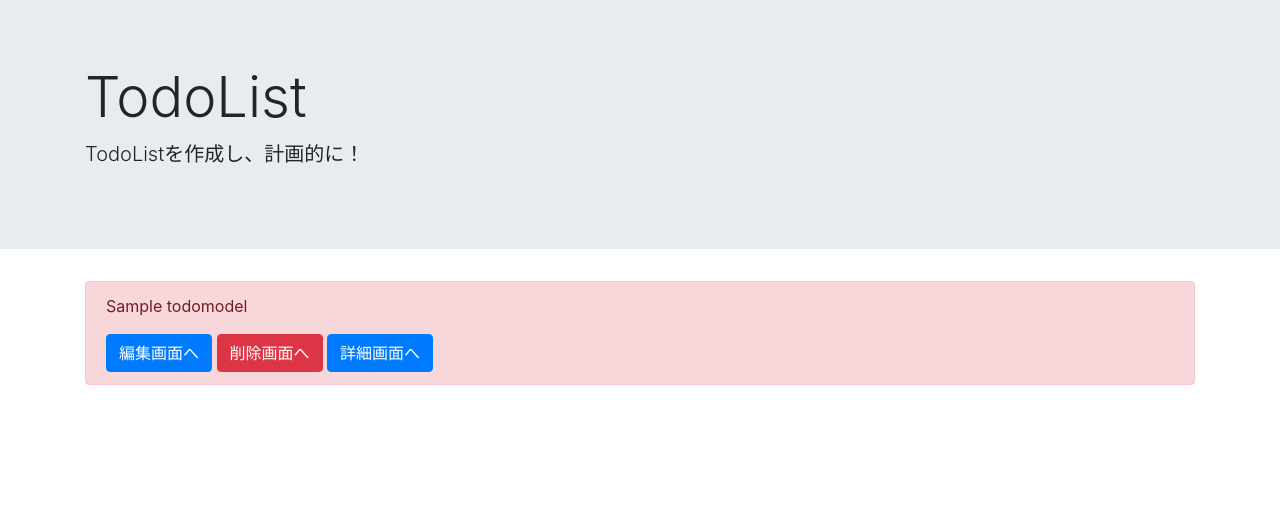
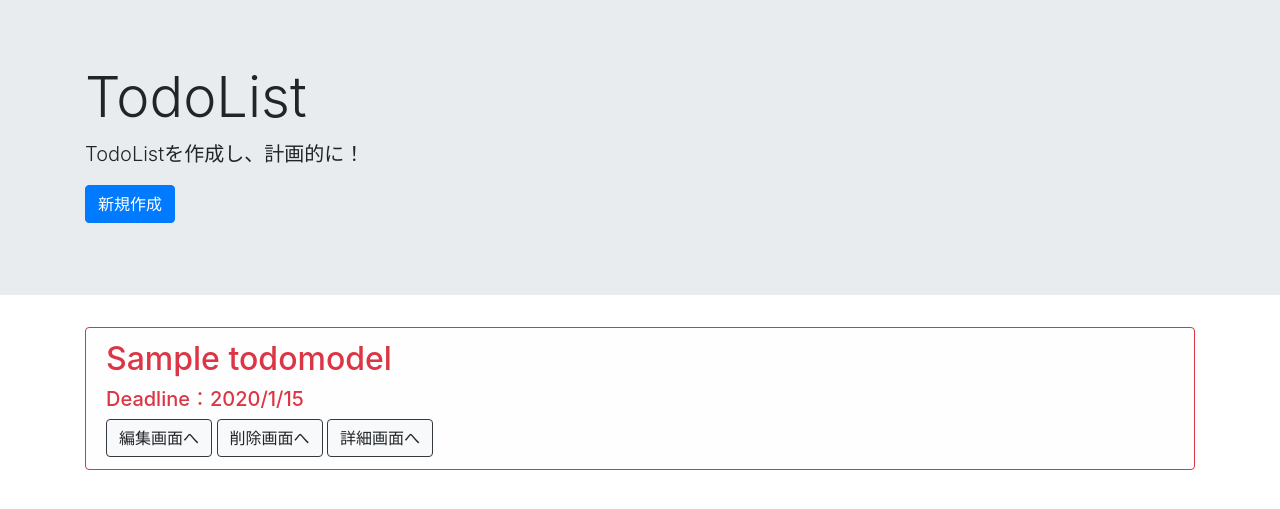
Before and after one commit to Chiho99/todo_app_django, a Django app: page /list/ in a window 1280 px wide. Shown: the top 509 px of the page. Run offline with Django 3.2, Linux system fonts and the light colour scheme; tables that the repository leaves empty hold one stand-in row (Sample ...); some libraries are stand-ins or nearby versions.

Commit message:
update frontend

```diff
--- a/templates/base.html
+++ b/templates/base.html
@@ -7,7 +7,8 @@
 
     <!-- Bootstrap CSS -->
     <link rel="stylesheet" href="https://stackpath.bootstrapcdn.com/bootstrap/4.5.0/css/bootstrap.min.css" integrity="sha384-9aIt2nRpC12Uk9gS9baDl411NQApFmC26EwAOH8WgZl5MYYxFfc+NcPb1dKGj7Sk" crossorigin="anonymous">
-
+    {% load static %}
+    <link rel="stylesheet" type="text/css" href="{% static 'main.css' %}">
     <title>To Do App</title>
   </head>
   <body>
--- a/templates/delete.html
+++ b/templates/delete.html
@@ -3,6 +3,7 @@
 {% block content %}
 <form action='' method='POST'>
 {% csrf_token %}
+<p class="check_delete">本当に削除しますか？</p>
 <input type='submit' value='delete'>
 </form>
 {% endblock content %}
--- a/templates/list.html
+++ b/templates/list.html
@@ -1,10 +1,11 @@
 {% extends 'base.html' %}
 
 {% block header %}
-<div class="jumbotron jumbotron-fluid">
+<div class="jumbotron jumbotron-fluid div_top">
   <div class="container">
     <h1 class="display-4">TodoList</h1>
     <p class="lead">TodoListを作成し、計画的に！</p>
+    <a href="{% url 'create' %}" class="btn btn-primary mb-2" tabindex="-1" role="button" aria-disabled="true">新規作成</a>
   </div>
 </div>
 {% endblock header %}
@@ -12,11 +13,14 @@
 {% block content %}
 <div class="container">
     {% for item in object_list %}
-    <div class="alert alert-{{ item.priority }}" role="alert">
-        <p>{{ item.title }}</p>
-        <a href="{% url 'update' item.pk %}" class="btn btn-primary" tabindex="-1" role="button" aria-disabled="true">編集画面へ</a>
-        <a href="{% url 'delete' item.pk %}" class="btn btn-danger" tabindex="-1" role="button" aria-disabled="true">削除画面へ</a>
-        <a href="{% url 'detail' item.pk %}" class="btn btn-primary" tabindex="-1" role="button" aria-disabled="true">詳細画面へ</a>
+    <div class="alert alert-light border-{{ item.priority }} text-{{ item.priority }} border_weight" role="alert">
+        <div>
+          <h2>{{ item.title }}</h2>
+          <h5>Deadline：{{item.duedate | date:"o/n/j" }}</h5>
+        </div>
+        <a href="{% url 'update' item.pk %}" class="btn btn-light border-dark" tabindex="-1" role="button" aria-disabled="true">編集画面へ</a>
+        <a href="{% url 'delete' item.pk %}" class="btn btn-light border-dark" tabindex="-1" role="button" aria-disabled="true">削除画面へ</a>
+        <a href="{% url 'detail' item.pk %}" class="btn btn-light border-dark" tabindex="-1" role="button" aria-disabled="true">詳細画面へ</a>
     </div>
     {% comment %} <div class="alert alert-success" role="alert">
         {{ item.memo }}
--- a/todo/models.py
+++ b/todo/models.py
@@ -2,7 +2,7 @@ from django.db import models
 
 # Create your models here.
 
-CHOICE = (('danger', 'high'), ('nomal', 'nomal'), ('primary', 'low'))
+CHOICE = (('danger', 'high'), ('secondary', 'nomal'), ('primary', 'low'))
 class TodoModel(models.Model):
     title = models.CharField(max_length=100)
     memo = models.TextField()
--- a/todoproject/settings.py
+++ b/todoproject/settings.py
@@ -11,7 +11,7 @@ https://docs.djangoproject.com/en/3.1/ref/settings/
 """
 
 from pathlib import Path
-
+import os
 # Build paths inside the project like this: BASE_DIR / 'subdir'.
 BASE_DIR = Path(__file__).resolve().parent.parent
 
@@ -122,3 +122,7 @@ USE_TZ = True
 # https://docs.djangoproject.com/en/3.1/howto/static-files/
 
 STATIC_URL = '/static/'
+
+STATICFILES_DIRS = (
+    os.path.join(BASE_DIR, 'static'),
+)
```
Also changed, not shown: templates/detail.html (+6 -7 lines), todo/migrations/0003_auto_20201210_1431.py (added).
